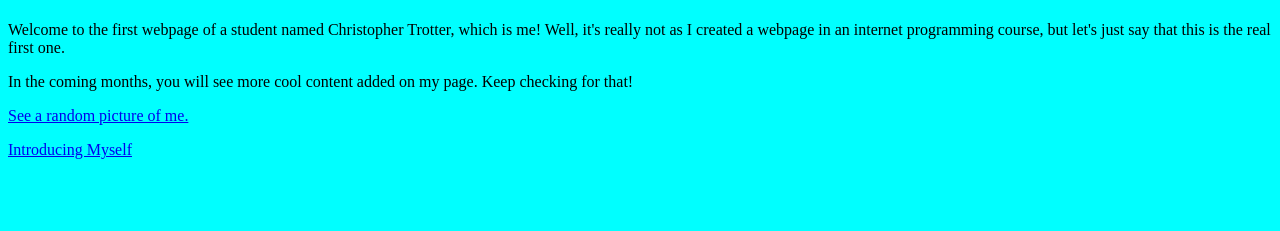
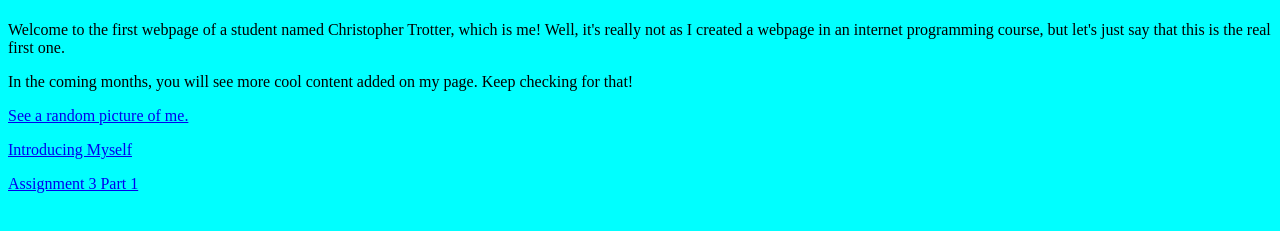
Before and after one commit to ctrotter1197/myfirststaticwebpage, a plain HTML site: page index.html in a window 1280 px wide. Shown: the part 59-290 px from the top of the page. Drawn offline with Linux system fonts and the light colour scheme.

Commit message:
Update index.html

```diff
--- a/index.html
+++ b/index.html
@@ -16,5 +16,6 @@ an internet programming course, but let's just say that this is the real first o
 <p> In the coming months, you will see more cool content added on my page. Keep checking for that! </p>
 <a href="picturepage.html"> See a random picture of me.</a>
 <p><a href="aboutme.html"> Introducing Myself </a></p>
+<p><a href="GradeStudentIDInfo.html"> Assignment 3 Part 1 </a></p>
 </body>
 </html>
```
